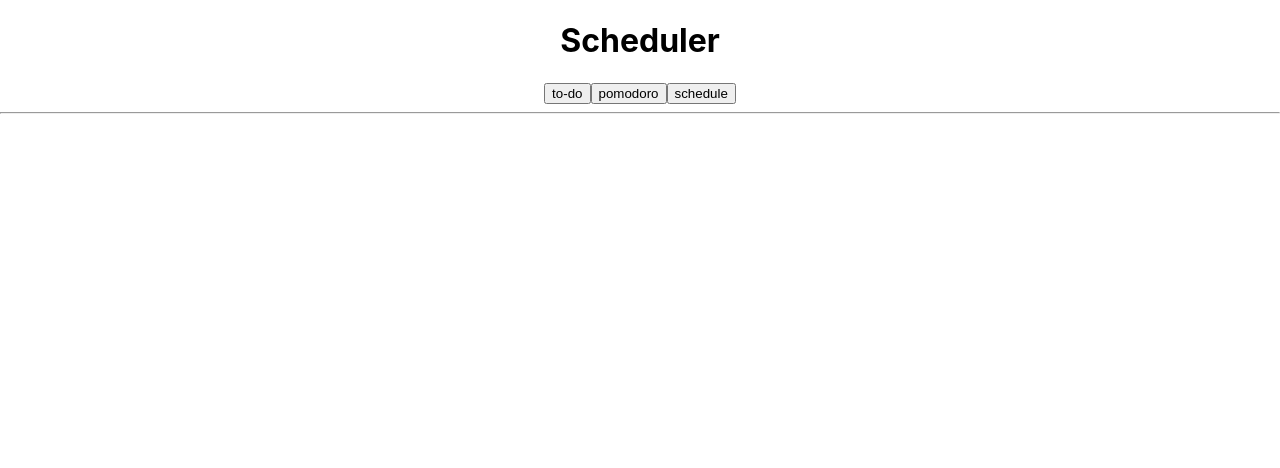
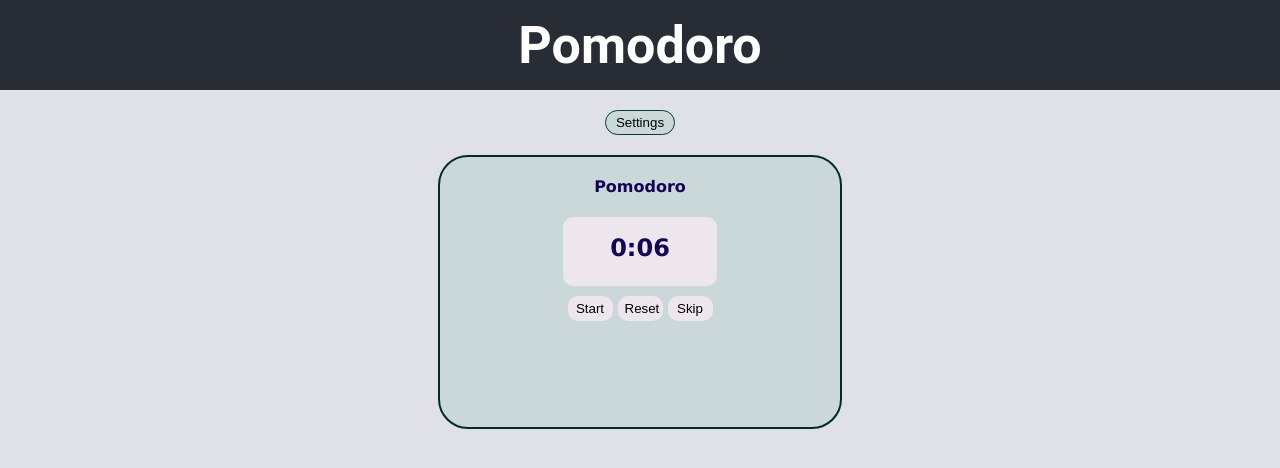
Before and after one commit to milandrapic/react-scheduler, a React (Create React App) app: page / in a window 1280 px wide. Shown: the top 468 px of the page. Built offline with nearby package versions, Linux system fonts and the light colour scheme.

Commit message:
remove other tabs, make it just a pomodoro app... added styling

```diff
--- a/src/App.css
+++ b/src/App.css
@@ -1,39 +1,14 @@
 .App {
   text-align: center;
+  font-family: 'Roboto', sans-serif;
 }
-
-.App-logo {
-  height: 40vmin;
-  pointer-events: none;
-}
-
-@media (prefers-reduced-motion: no-preference) {
-  .App-logo {
-    animation: App-logo-float infinite 3s ease-in-out;
-  }
-}
-
-.App-header {
-  min-height: 100vh;
+.App-header{
+  background-color: #282c34;
+  height: 90px;
   display: flex;
   flex-direction: column;
   align-items: center;
   justify-content: center;
   font-size: calc(10px + 2vmin);
+  color: white;
 }
-
-.App-link {
-  color: rgb(112, 76, 182);
-}
-
-@keyframes App-logo-float {
-  0% {
-    transform: translateY(0);
-  }
-  50% {
-    transform: translateY(10px);
-  }
-  100% {
-    transform: translateY(0px);
-  }
-}
--- a/src/App.js
+++ b/src/App.js
@@ -1,7 +1,6 @@
 import React from 'react';
 import { Route } from 'react-router-dom';
 import './App.css';
-import Nav from './components/Nav/Nav';
 import Pomodoro from './pages/Pomodoro/Pomodoro';
 
 
@@ -10,10 +9,10 @@ function App() {
 
   return (
     <div className="App">
-     <h1>Scheduler</h1>
-     <Nav />
-     <hr></hr>
-     <Route path={"/pomodoro"} exact>
+    <div className='App-header'>
+     <h1>Pomodoro</h1>
+    </div>
+     <Route path={"/"}>
       <Pomodoro />
      </Route>
 
--- a/src/components/Nav/Nav.js
+++ /dev/null
@@ -1,20 +0,0 @@
-import React from 'react';
-// import './Nav.css';
-import { Link } from 'react-router-dom';
-
-
-
-function Nav() {
-const linkHandler = (event) => {
-    console.log(event.target.innerText)
-};
-const tabs_raw = ["to-do", "pomodoro", "schedule"];
-const tabs = tabs_raw.map(x => (<Link key={x} to={'/'+x} onClick={linkHandler} ><button className='nav-link'>{x}</button></Link>));
-  return (
-    <div className='nav-div'>
-        {tabs}
-    </div>
-  )
-}
-
-export default Nav
--- a/src/components/PomodoroSettings/PomodoroSettings.css
+++ b/src/components/PomodoroSettings/PomodoroSettings.css
@@ -14,6 +14,7 @@
     z-index: 100;
     overflow: hidden;
     border: 2px solid black;
+    border-radius: 20px;
     text-align: center;
     position: fixed;
     padding: 20px 20px 20px;
--- a/src/index.css
+++ b/src/index.css
@@ -5,6 +5,7 @@ body {
     sans-serif;
   -webkit-font-smoothing: antialiased;
   -moz-osx-font-smoothing: grayscale;
+  background-color: rgb(224, 225, 232);
 }
 
 code {
--- a/src/pages/Pomodoro/Pomodoro.css
+++ b/src/pages/Pomodoro/Pomodoro.css
@@ -88,3 +88,62 @@
     border: 1px solid black;
 
 }
+.pomodoro{
+    margin-top: 20px;
+}
+
+
+.pomodoro-timer{
+    padding-top: 20px;
+    border: 2px solid rgb(2, 44, 40);
+    width:400px;
+    height: 250px;
+    margin: 0 auto;
+    margin-top: 20px;
+    border-radius: 30px;
+    background-color: #cad8d9;
+    /* font-family: Cambria, Cochin, Georgia, Times, 'Times New Roman', serif; */
+    font-family: 'Lucida Sans', 'Lucida Sans Regular', 'Lucida Grande', 'Lucida Sans Unicode', Geneva, Verdana, sans-serif;
+    color: rgb(22, 3, 85);
+}
+
+.pomodoro-time{
+    border: 2px solid transparent;
+    padding-top: 15px;
+    padding-bottom: 0px;
+    width: 150px;
+    height: 50px;
+    margin: 0 auto;
+    margin-top: 0px;
+    top: 0px;
+    border-radius: 10px;
+    background-color: #ede6ed;
+}
+.pomodoro-timeHeader{
+
+    margin-top: 0px;
+}
+
+.pomodoro-button{
+    margin-left: 2.5px;
+    margin-right: 2.5px;
+    margin-top: 10px;
+    width: 45px;
+    font-family: Arial;
+    border-radius: 10px;
+    border: 1px solid transparent;
+    background-color: #ede6ed;
+    height: 25px;
+}
+.pomodoro-settingsButton{
+    left: 400px;
+    /* margin-right: 2.5px; */
+    border: 1px solid rgb(1, 63, 49);
+    border-radius: 20px;
+    background-color: #cad8d9;
+    /* background-color: aqua; */
+    height: 25px;
+    width: 70px;
+    font-family: Arial;
+
+}
--- a/src/pages/Pomodoro/Pomodoro.js
+++ b/src/pages/Pomodoro/Pomodoro.js
@@ -40,8 +40,6 @@ const Pomodoro = () => {
   }
 
   useEffect(() => {
-    // console.log("in useEffect");
-    // console.log(timeElapsed, seconds, initialLoad)
     if(initialLoad){
         if(timerActive){
             dispatch(standardPomoSlice.actions.updateTimeElapsed());
@@ -49,7 +47,6 @@ const Pomodoro = () => {
         initialLoad = false;
     }
     return () => {
-        // console.log("in Cleanup", initialLoad);
         initialLoad = true;
     };
   }, [initialLoad, dispatch, seconds, timeElapsed, timerActive]);
@@ -58,7 +55,6 @@ const Pomodoro = () => {
     const timer = setInterval(() => {
       if(timerActive){
       const passed = Math.floor((getLocalTime() - new Date(startTime)) / 1000);
-    //   console.log(passed)
         if (seconds <= 0) {
             // sound alarm
             endSession();
@@ -86,7 +82,6 @@ const Pomodoro = () => {
     3: "Pomodoro",
     4: "Break"
   };
-  // const pastSessions = sessions.map(session => <PastSession key={session.sid} session={session} />);
   const queueScroller = () => {
     setScrollQueue(scrollQueue => scrollQueue + 1);
   }
@@ -99,9 +94,11 @@ const Pomodoro = () => {
   }
 
   return (
-    <div className="page-Pomodoro">
+    <div className="pomodoro">
 
-     <button onClick={()=>{
+     <button
+     className='pomodoro-settingsButton'
+     onClick={()=>{
       dispatch(pomoSettingsSlice.actions.toggleOverlay());
      }}>Settings</button>
 
@@ -136,10 +133,12 @@ const Pomodoro = () => {
      <PastSession sNum={sNum} hoverSession={hoverSessions} />
 
      <PomodoroSettings />
-
-     <h4>{sessionTitle[timerType]}</h4>
-     <h2>{minutes}:{s<10?'0':''}{s}</h2>
-     <button onClick={() => {
+    <div className='pomodoro-timer'>
+     <h4 className='pomodoro-timeHeader'>{sessionTitle[timerType]}</h4>
+     <h2 className='pomodoro-time'>{minutes}:{s<10?'0':''}{s}</h2>
+     <button
+     className='pomodoro-button'
+     onClick={() => {
         if (!timerActive){
             playAudio("start");
             dispatch(standardPomoSlice.actions.shiftTimes());
@@ -151,18 +150,22 @@ const Pomodoro = () => {
 
       }
      }>{timerActive?"Stop":"Start"}</button>
-     <button onClick={ () => {
+     <button
+     className='pomodoro-button'
+     onClick={ () => {
         playAudio("clear");
         dispatch(standardPomoSlice.actions.resetTimer());
      }} >Reset</button>
-     <button onClick={
+     <button
+     className='pomodoro-button'
+     onClick={
         () => {
             endSession();
         }
      }>Skip</button>
+
      {topic!=''?<div><h4 style={{ textDecoration: 'underline' }}>Topic</h4><label>{topic}</label></div>:null}
-    <hr></hr>
-    {/* {pastSessions} */}
+    </div>
     </div>
   );
 }
```
